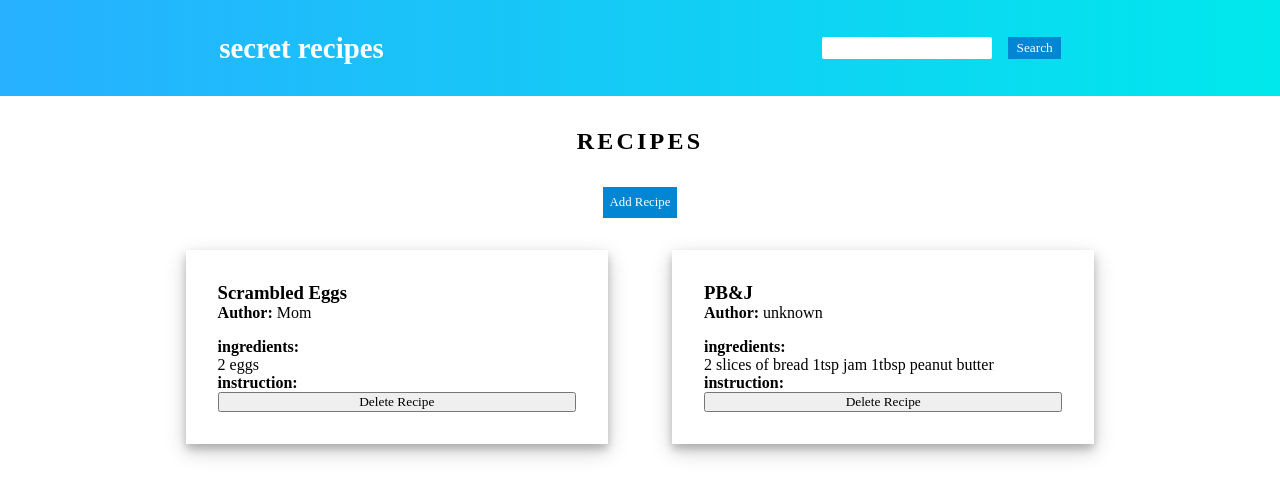
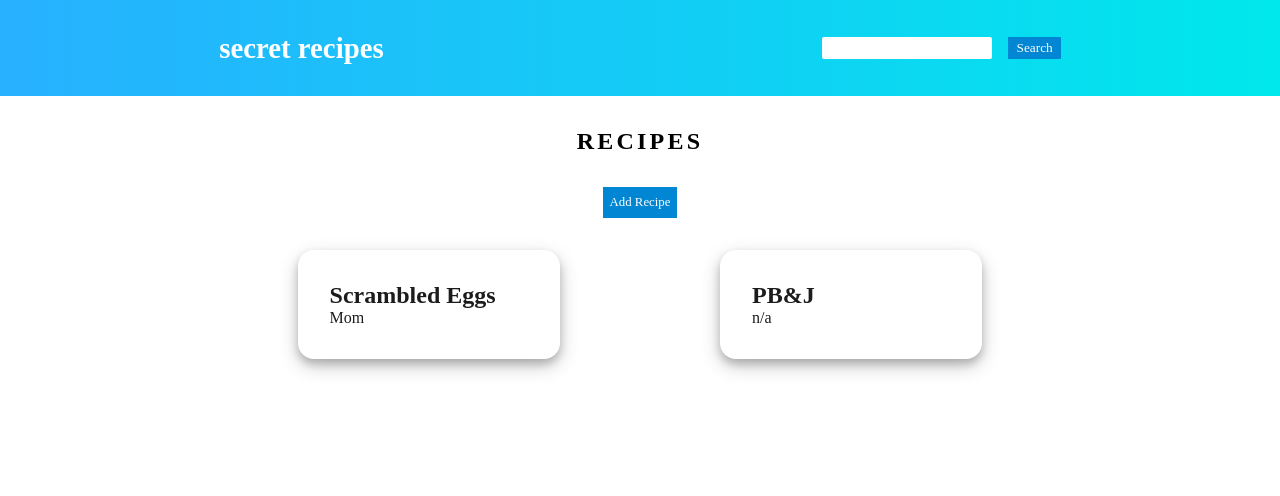
Before and after one commit to rmscrlos/recipes, a React (Create React App) app in the folder secret-recipes/: page /homepage in a window 1280 px wide. Shown: the top 496 px of the page. Built offline with nearby package versions, Linux system fonts and the light colour scheme.

Commit message:
finished homepage compoenent, applied dynamic routes and used nested components with unique paths and urls

```diff
--- a/secret-recipes/src/App.js
+++ b/secret-recipes/src/App.js
@@ -1,4 +1,4 @@
-import React from 'react';
+import React, { useState, useEffect } from 'react';
 import { Route, Link, Switch, Router } from 'react-router-dom';
 import './App.css';
 import Form from './components/Form';
@@ -7,14 +7,61 @@ import PrivateRoute from './PrivateRoute';
 import Recipe from './components/Recipe';
 
 function App() {
+	const data = [
+		{
+			id: 1,
+			title: 'Scrambled Eggs',
+			source: 'Mom',
+			ingredients: '2 eggs',
+			instructions: 'Scramble eggs in the pan'
+		},
+		{
+			id: 2,
+			title: 'PB&J',
+			ingredients: `2 slices of bread \n 1tsp jam \n 1tbsp peanut butter`,
+			instructions: '1. Spread jam and peanut butter onto bread \n 2. Smush bread togther',
+			notes: 'Whole wheat bread is tastiest! Strawberry jam highly recommended.'
+		}
+	];
+	// recipes
+	const [recipes, setRecipes] = useState(data);
+
+	// useEffect(() => {
+	// 	axios
+	// 		.get('link from server')
+	// 		.then(res => {
+	// 			setRecipes(res.data);
+	// 		})
+	// 		.catch(err => console.log(err));
+	// }, []);
+
+	//delete recipes
+	// const deleteRecipe = id => {
+	// 	const updatedRecipe = [...recipes];
+	// 	const indexOfRecipeToDelete = updatedRecipe.findIndex(note => note.id === id);
+	// 	updatedRecipe.splice(indexOfRecipeToDelete, 1);
+	// 	setRecipes(updatedRecipe);
+	// };
+
 	return (
 		<div>
-			{/* <Homepage /> */}
+			<nav>
+				<h1>Secret Recipes</h1>
+				<div className="search-container">
+					<form>
+						<input type="text" />
+						<button>Search</button>
+					</form>
+				</div>
+			</nav>
 
 			<Switch>
-				<PrivateRoute exact path="/homepage">
-					<Homepage />
-				</PrivateRoute>
+				<Route path="/homepage/:id">
+					<Recipe key={recipes.id} recipes={recipes} />
+				</Route>
+				<Route path="/homepage">
+					<Homepage recipes={recipes} setRecipes={setRecipes} />
+				</Route>
 				<Route path="/">
 					<Form />
 				</Route>
--- a/secret-recipes/src/components/Homepage.css
+++ b/secret-recipes/src/components/Homepage.css
@@ -58,11 +58,45 @@ nav h1 {
 	text-align: center;
 }
 
+.recipes a {
+	width: 33%;
+	text-decoration: none;
+	color: rgb(28, 28, 28);
+}
+
 .recipes {
 	display: flex;
 	justify-content: center;
 	flex-flow: row wrap;
 	width: 100%;
+	position: relative;
+}
+
+.recipe-card {
+	margin: 2rem 5rem;
+	padding: 2rem;
+	box-shadow: 0 5px 8px 0 rgba(0, 0, 0, 0.2), 0 7px 20px 0 rgba(0, 0, 0, 0.2);
+	display: flex;
+	flex-direction: column;
+	justify-content: center;
+	align-items: flex-start;
+	border-radius: 1rem;
+	position: relative;
+}
+
+.recipes button {
+	border: none;
+	margin-top: 2rem;
+	font-size: 0.8rem;
+	padding: 1rem;
+	background: none;
+	color: rgb(0, 134, 211);
+	font-weight: bold;
+	font-size: 1.2rem;
+	text-decoration: none;
+	position: absolute;
+	right: 5%;
+	top: -20%;
 }
 
 .add-recipe-form {
--- a/secret-recipes/src/components/Homepage.js
+++ b/secret-recipes/src/components/Homepage.js
@@ -5,28 +5,11 @@ import axiosWithAuth from '../axiosWithAuth';
 import Recipe from './Recipe';
 import { Route, Link } from 'react-router-dom';
 
-function Homepage() {
+function Homepage({ recipes, setRecipes }) {
 	//display add recipe form
 	const [hidden, setHidden] = useState(false);
 	//data
-	const data = [
-		{
-			id: 1,
-			title: 'Scrambled Eggs',
-			source: 'Mom',
-			ingredients: '2 eggs',
-			instructions: 'Scramble eggs in the pan'
-		},
-		{
-			id: 2,
-			title: 'PB&J',
-			ingredients: `2 slices of bread \n 1tsp jam \n 1tbsp peanut butter`,
-			instructions: '1. Spread jam and peanut butter onto bread \n 2. Smush bread togther',
-			notes: 'Whole wheat bread is tastiest! Strawberry jam highly recommended.'
-		}
-	];
-	// recipes
-	const [recipes, setRecipes] = useState(data);
+
 	const [newRecipe, setNewRecipe] = useState({ title: '', source: '', ingredients: '', instruction: '' });
 
 	//onChange
@@ -56,14 +39,6 @@ function Homepage() {
 		setRecipes([newRec, ...recipes]);
 	};
 
-	//delete recipes
-	const deleteRecipe = id => {
-		const updatedRecipe = [...recipes];
-		const indexOfRecipeToDelete = updatedRecipe.findIndex(note => note.id === id);
-		updatedRecipe.splice(indexOfRecipeToDelete, 1);
-		setRecipes(updatedRecipe);
-	};
-
 	// useEffect(() => {
 	// 	axios
 	// 		.get('https://api.spoonacular.com/recipes/')
@@ -75,16 +50,6 @@ function Homepage() {
 
 	return (
 		<div className="showcase">
-			<nav>
-				<h1>Secret Recipes</h1>
-				<div className="search-container">
-					<form>
-						<input type="text" />
-						<button>Search</button>
-					</form>
-				</div>
-			</nav>
-
 			<div className="showcase-content">
 				<h2>Recipes</h2>
 				<button onClick={() => setHidden(true)}>Add Recipe</button>
@@ -143,14 +108,15 @@ function Homepage() {
 			) : null}
 
 			<div className="recipes">
-				{recipes.map(rec => (
-					<Recipe key={rec.id} recipe={rec} deleteRecipe={deleteRecipe} />
+				{recipes.map(recipe => (
+					<Link key={recipe.id} to={`/homepage/${recipe.id}`}>
+						<div className="recipe-card">
+							<h2>{recipe.title}</h2>
+							<p>{recipe.source ? recipe.source : 'n/a'}</p>
+						</div>
+					</Link>
 				))}
 			</div>
-
-			<Route exact path="/homepage/:id">
-				<Recipe />
-			</Route>
 		</div>
 	);
 }
--- /dev/null
+++ b/secret-recipes/src/components/Instruction.js
@@ -0,0 +1,11 @@
+import React from 'react';
+
+function Instruction({ instruction }) {
+	return (
+		<div>
+			<p>{instruction}</p>
+		</div>
+	);
+}
+
+export default Instruction;
--- a/secret-recipes/src/components/Recipe.css
+++ b/secret-recipes/src/components/Recipe.css
@@ -1,3 +1,20 @@
+.container {
+	display: flex;
+	flex-direction: column;
+	justify-content: center;
+	align-items: center;
+}
+
+.container button {
+	border: none;
+	margin-top: 2rem;
+	font-size: 0.8rem;
+	padding: 0.5rem 0.4rem;
+	background: rgb(0, 134, 211);
+	color: #fff;
+	text-decoration: none;
+}
+
 .recipe-container {
 	width: 33%;
 	margin: 2rem;
@@ -5,8 +22,22 @@
 	box-shadow: 0 5px 8px 0 rgba(0, 0, 0, 0.2), 0 7px 20px 0 rgba(0, 0, 0, 0.2);
 	display: flex;
 	flex-direction: column;
+	justify-self: start;
+	align-items: flex-start;
 }
 
 .recipe-container .author {
 	margin-bottom: 1rem;
 }
+
+.nav-buttons {
+	color: #000;
+	background: #fff;
+}
+
+.nav-buttons a {
+	text-decoration: none;
+	color: #fff;
+	background: rgb(0, 134, 211);
+	padding: 0.4rem 0.6rem;
+}
--- a/secret-recipes/src/components/Recipe.js
+++ b/secret-recipes/src/components/Recipe.js
@@ -1,25 +1,42 @@
 import React from 'react';
 import './Recipe.css';
-import { useParams } from 'react-router-dom';
+import { useParams, useRouteMatch, Route, NavLink, useHistory } from 'react-router-dom';
+import Instruction from './Instruction';
 
-function Recipe(props) {
+function Recipe({ recipes }) {
+	let history = useHistory();
+	const { id } = useParams();
+
+	const rcps = recipes.find(item => item.id === Number(id));
+	console.log(id);
+
+	const { path, url } = useRouteMatch();
+
+	console.log(rcps.instructions);
+
+	//handles go back/
 	return (
+		<div className="container">
+			<button type="submit" onClick={() => history.goBack()}>
+				Back
+			</button>
 			<div className="recipe-container">
-			<h3>{props.recipe.title}</h3>
+				<h3>{rcps.title}</h3>
 				<p className="author">
 					<strong>Author: </strong>
-				{props.recipe.source ? props.recipe.source : 'unknown'}
+					{rcps.source ? rcps.source : 'unknown'}
 				</p>
 				<p>
 					<strong>ingredients:</strong> <br></br>
-				{props.recipe.ingredients}
+					{rcps.ingredients}
 				</p>
-			<p>
-				<strong>instruction: </strong> <br></br>
-				{props.recipe.instruction}
-			</p>
-
-			<button onClick={() => props.deleteRecipe()}>Delete Recipe</button>
+				<nav className="nav-buttons">
+					<NavLink to={`${url}/instruction`}>Instructions</NavLink>
+				</nav>
+				<Route path={`${path}/instruction`}>
+					<Instruction instruction={rcps.instructions} />
+				</Route>
+			</div>
 		</div>
 	);
 }
```
Lines whose indentation alone changed are shown as unchanged.
